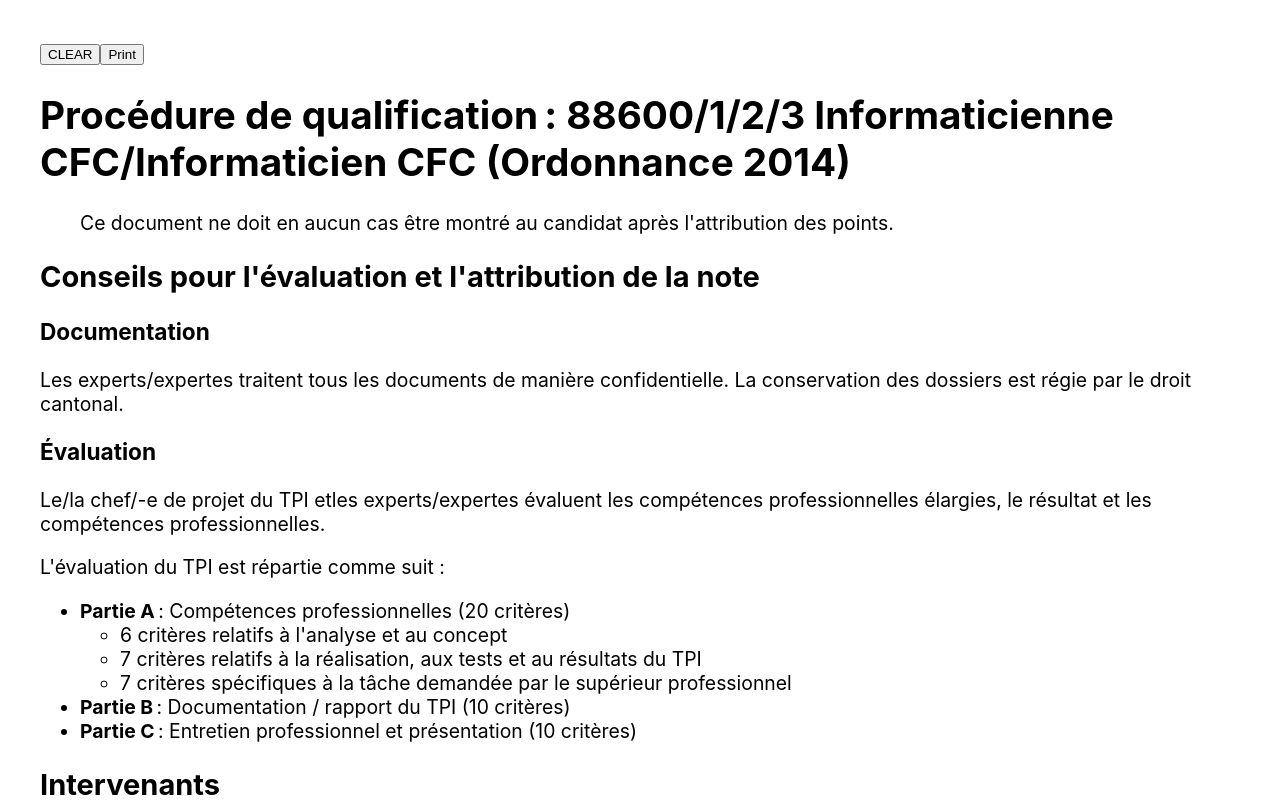
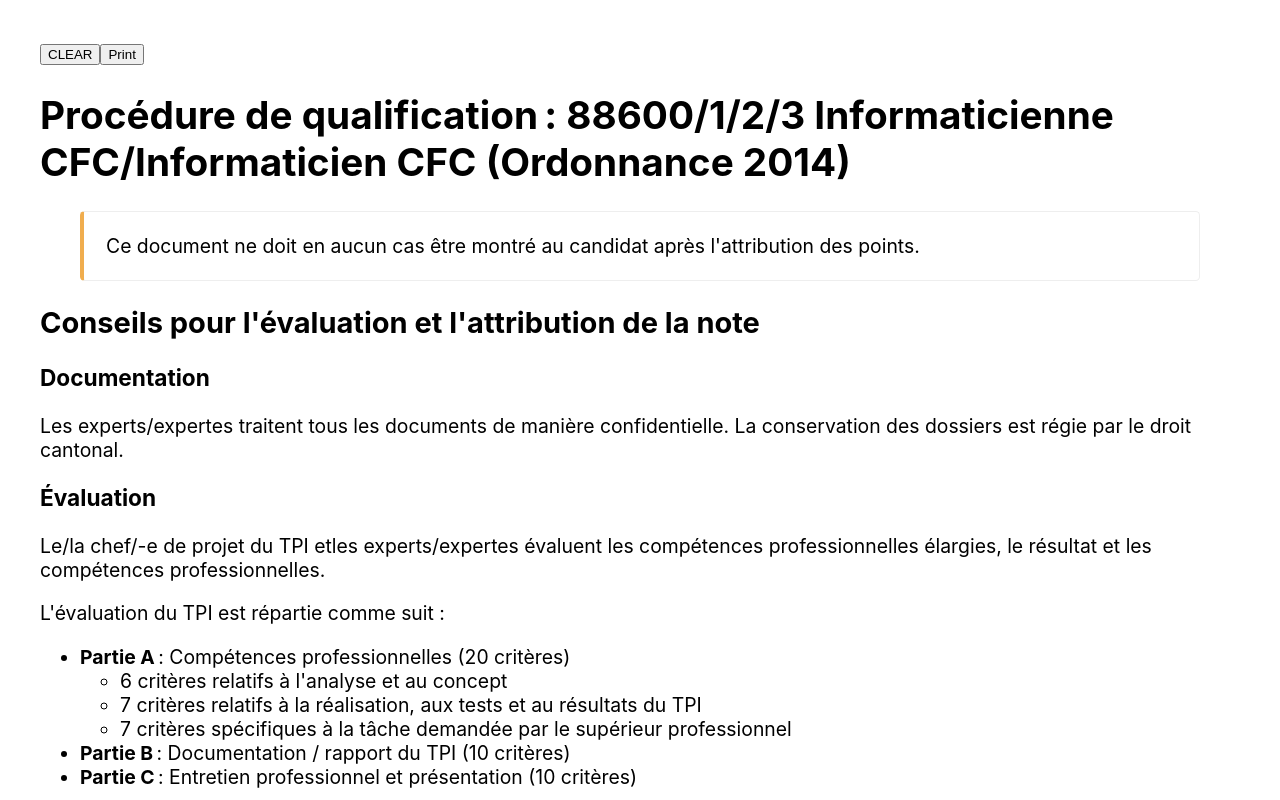
Before and after one commit to ponsfrilus/evaluation-TPI, a React (Create React App) app: page / in a window 1280 px wide. Shown: the top 800 px of the page. Built offline with nearby package versions, Linux system fonts and the light colour scheme.

Commit message:
[feature] blockquotes style

```diff
--- a/src/App.css
+++ b/src/App.css
@@ -3,6 +3,19 @@ body {
   height: 100%;
   margin: 20px;
   font-size: 1.1em;
+}
+
+.bd-callout {
+  padding: 1.25rem;
+  margin-top: 1.25rem;
+  margin-bottom: 1.25rem;
+  border: 1px solid #eee;
+  border-left-width: .25rem;
+  border-radius: .25rem;
+}
+
+.bd-callout-warning {
+  border-left-color: #f0ad4e;
 }
 
 @media print {
--- a/src/components/DocumentationPage1.js
+++ b/src/components/DocumentationPage1.js
@@ -4,7 +4,7 @@ class DocumentationPage1 extends React.Component {
   render() {
     return (
       <div className={`DocumentationPage1`}>
-        <blockquote>
+        <blockquote className="bd-callout bd-callout-warning">
           Ce document ne doit en aucun cas être montré au candidat après
           l'attribution des points.
         </blockquote>
```
